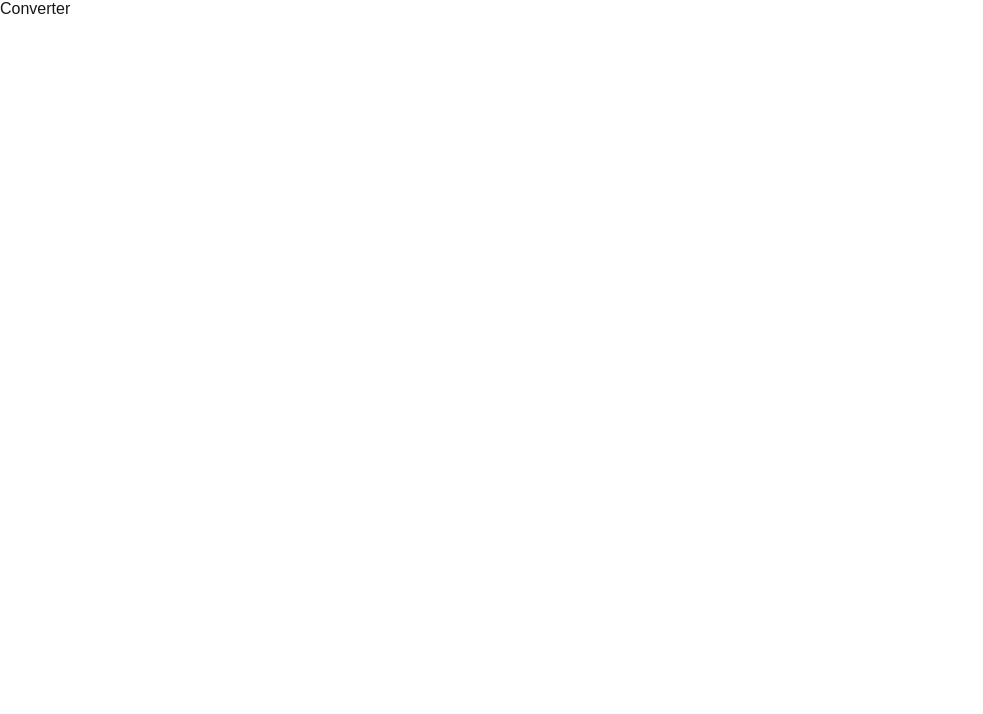
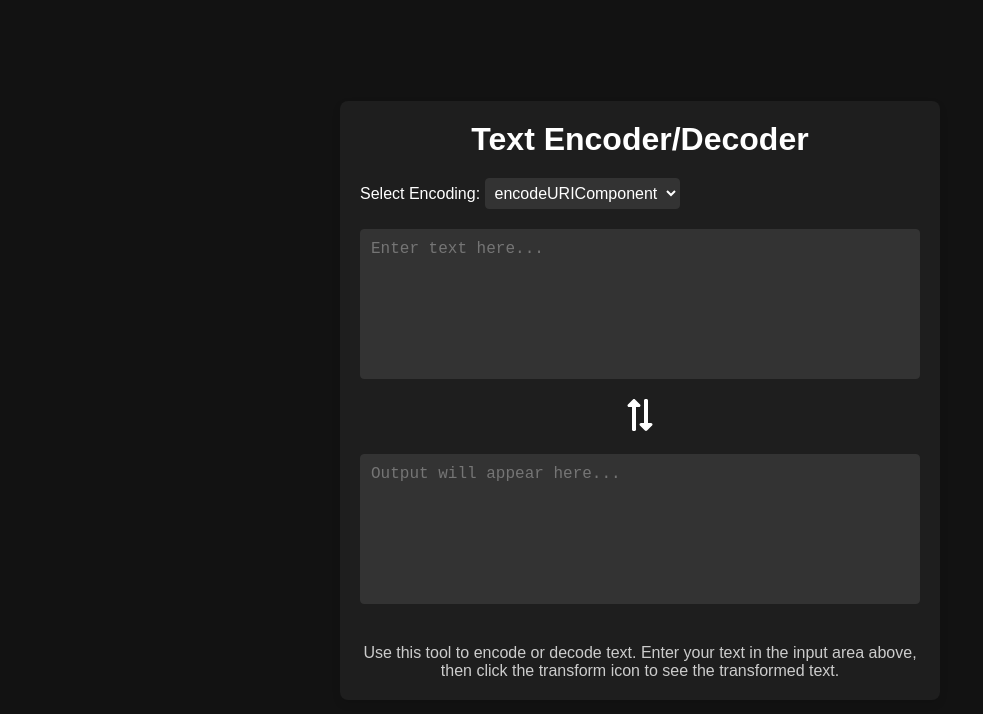
Before and after one commit to jhh78/document-assistance, a Next.js app: page /converter in a window 1280 px wide. Shown: the top 714 px of the page, without its empty margins (0-983 px from the left). Built offline with nearby package versions, Linux system fonts and the light colour scheme.

Commit message:
변환기 UI작성

```diff
--- a/app/converter/page.module.css
+++ b/app/converter/page.module.css
@@ -0,0 +1,84 @@
+.page {
+  display: flex;
+  flex-direction: column;
+  align-items: center;
+  justify-content: center;
+  min-height: 100vh;
+  background-color: #121212; /* 배경색을 다크로 설정 */
+  color: #ffffff; /* 텍스트 색상을 흰색으로 설정 */
+}
+
+.converterContainer {
+  display: flex;
+  flex-direction: column;
+  align-items: center;
+  justify-content: center;
+  padding: 20px;
+  background-color: #1e1e1e; /* 컨테이너 배경색을 다크로 설정 */
+  border-radius: 8px;
+  box-shadow: 0 4px 8px rgba(0, 0, 0, 0.1);
+  max-width: 600px;
+  margin: 0 auto;
+}
+
+.title {
+  font-size: 2rem;
+  margin-bottom: 20px;
+  color: #ffffff; /* 제목 텍스트 색상을 흰색으로 설정 */
+}
+
+.encodingSelector {
+  margin-bottom: 20px;
+  text-align: left;
+  width: 100%;
+}
+
+.encodingDropdown {
+  padding: 5px;
+  font-size: 1rem;
+  border-radius: 4px;
+  border: 1px solid #333;
+  background-color: #333; /* 드롭다운 배경색을 다크로 설정 */
+  color: #ffffff; /* 드롭다운 텍스트 색상을 흰색으로 설정 */
+  outline: none;
+  cursor: pointer;
+}
+
+.textarea {
+  width: 100%;
+  height: 150px;
+  padding: 10px;
+  margin-bottom: 20px;
+  border: 1px solid #333; /* 테두리 색상을 다크로 설정 */
+  border-radius: 4px;
+  font-size: 1rem;
+  resize: none;
+  background-color: #333; /* 텍스트 영역 배경색을 다크로 설정 */
+  color: #ffffff; /* 텍스트 색상을 흰색으로 설정 */
+}
+
+.iconContainer {
+  display: flex;
+  justify-content: center;
+  align-items: center;
+  margin-bottom: 20px;
+}
+
+.transformButton {
+  background: none;
+  border: none;
+  cursor: pointer;
+}
+
+.transformIcon {
+  font-size: 2rem;
+  color: #ffffff; /* 아이콘 색상을 흰색으로 설정 */
+  rotate: 90deg;
+}
+
+.description {
+  margin-top: 20px;
+  font-size: 1rem;
+  color: #cccccc; /* 설명문 텍스트 색상을 밝은 회색으로 설정 */
+  text-align: center;
+}
--- a/component/converter/Converter.tsx
+++ b/component/converter/Converter.tsx
@@ -1,7 +1,70 @@
-// import styles from "@/app/converter/page.module.css";
+"use client";
+import React, { useRef } from "react";
+import { FaExchangeAlt } from "react-icons/fa";
+import styles from "@/app/converter/page.module.css";
 
 const Converter = () => {
-  return <div>Converter</div>;
+  const inputTextRef = useRef<HTMLTextAreaElement>(null);
+  const outputTextRef = useRef<HTMLTextAreaElement>(null);
+  const encodingRef = useRef("encodeURIComponent");
+
+  const handleTransform = () => {
+    if (inputTextRef.current) {
+      const inputText = inputTextRef.current.value;
+      if (encodingRef.current === "encodeURIComponent") {
+        outputTextRef.current!.value = encodeURIComponent(inputText);
+      } else if (encodingRef.current === "encodeURI") {
+        outputTextRef.current!.value = encodeURI(inputText);
+      }
+    }
+  };
+
+  const handleEncodingChange = (
+    event: React.ChangeEvent<HTMLSelectElement>
+  ) => {
+    outputTextRef.current!.value = "";
+    encodingRef.current = event.target.value;
+  };
+
+  return (
+    <div className={styles.page}>
+      <div className={styles.converterContainer}>
+        <h1 className={styles.title}>Text Encoder/Decoder</h1>
+        <div className={styles.encodingSelector}>
+          <label htmlFor="encoding">Select Encoding: </label>
+          <select
+            id="encoding"
+            defaultValue={encodingRef.current}
+            onChange={handleEncodingChange}
+            className={styles.encodingDropdown}
+          >
+            <option value="encodeURIComponent">encodeURIComponent</option>
+            <option value="encodeURI">encodeURI</option>
+          </select>
+        </div>
+        <textarea
+          ref={inputTextRef}
+          className={styles.textarea}
+          placeholder="Enter text here..."
+        />
+        <div className={styles.iconContainer}>
+          <button className={styles.transformButton} onClick={handleTransform}>
+            <FaExchangeAlt className={styles.transformIcon} />
+          </button>
+        </div>
+        <textarea
+          ref={outputTextRef}
+          className={styles.textarea}
+          readOnly
+          placeholder="Output will appear here..."
+        />
+        <p className={styles.description}>
+          Use this tool to encode or decode text. Enter your text in the input
+          area above, then click the transform icon to see the transformed text.
+        </p>
+      </div>
+    </div>
+  );
 };
 
 export default Converter;
```
Also changed, not shown: component/index/MenuList.tsx (+7 -6 lines).
